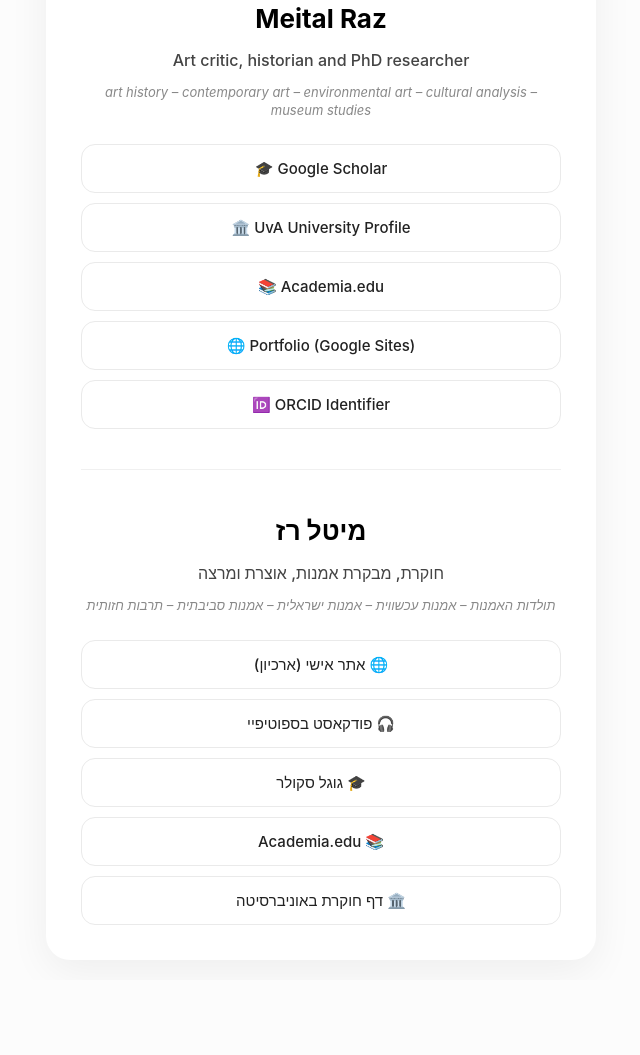
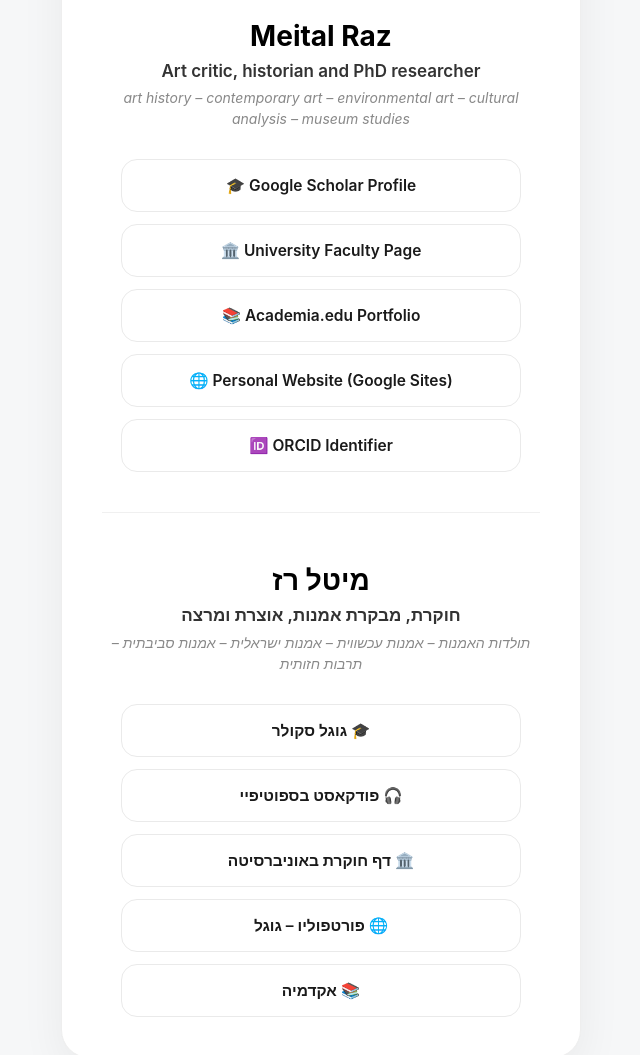
Before and after one commit to Mraz992/Mraz992.github.io, a plain HTML site: page index.html in a window 1280 px wide. Shown: the part 237-1292 px from the top of the page, without its empty margins (319-959 px from the left). Before the commit the page ends 1217 px from the top, so only its background shows below. Drawn offline with Linux system fonts and the light colour scheme.

Commit message:
Update index.html

```diff
--- a/index.html
+++ b/index.html
@@ -3,7 +3,7 @@
 <head>
     <meta charset="UTF-8">
     <meta name="viewport" content="width=device-width, initial-scale=1.0">
-    <title>מיטל רז | Meital Raz</title>
+    <title>Meital Raz | מיטל רז</title>
 
     <script type="application/ld+json">
     {
@@ -18,10 +18,9 @@
       },
       "url": "https://Mraz992.github.io",
       "sameAs": [
+        "https://orcid.org/0000-0002-7351-9669",
+        "https://uva.academia.edu/MeitalRaz",
         "https://scholar.google.com/citations?user=0sLiVLIAAAAJ",
-        "https://www.uva.nl/en/profile/r/a/m.raz/m.raz.html",
-        "https://uva.academia.edu/MeitalRaz",
-        "https://orcid.org/0000-0002-7351-9669",
         "https://www.researchgate.net/profile/Meital-Raz",
         "facebook.com/razmeital",
         "https://sites.google.com/view/raz-meital",
@@ -32,23 +31,28 @@
     </script>
 
     <style>
-        body { font-family: -apple-system, BlinkMacSystemFont, "Segoe UI", Roboto, sans-serif; background-color: #fcfcfc; color: #1a1a1a; margin: 0; padding: 20px; display: flex; flex-direction: column; align-items: center; }
-        .card { background: white; border-radius: 24px; box-shadow: 0 12px 40px rgba(0,0,0,0.06); width: 100%; max-width: 480px; padding: 35px; margin-top: 20px; text-align: center; }
+        * { box-sizing: border-box; margin: 0; padding: 0; }
 
-        .profile-img { width: 130px; height: 130px; border-radius: 50%; object-fit: cover; border: 3px solid #f0f0f0; margin-bottom: 20px; }
+        body { font-family: -apple-system, BlinkMacSystemFont, "Segoe UI", Roboto, sans-serif; background-color: #f6f7f8; color: #1a1a1a; padding: 20px; display: flex; flex-direction: column; align-items: center; min-height: 100vh; }
 
-        .english-section { direction: ltr; margin-bottom: 45px; border-bottom: 1px solid #f0f0f0; padding-bottom: 40px; }
-        .hebrew-section { direction: rtl; }
+        .card { background: #ffffff; border-radius: 28px; box-shadow: 0 15px 45px rgba(0,0,0,0.06); width: 100%; max-width: 520px; padding: 40px; margin-top: 30px; text-align: center; border: 1px solid #eee; }
 
-        h1 { font-size: 26px; margin: 5px 0; color: #000; }
-        .bio { font-size: 16px; color: #444; font-weight: 500; margin-bottom: 4px; }
-        .keywords { font-size: 13px; color: #888; margin-bottom: 25px; font-style: italic; line-height: 1.4; }
+        .profile-img { width: 140px; height: 140px; border-radius: 50%; object-fit: cover; border: 4px solid #f0f0f0; margin: 0 auto 25px auto; display: block; }
 
-        .links-wrapper { display: flex; flex-direction: column; gap: 10px; }
-        .btn { background: #fff; border: 1.5px solid #eaeaea; border-radius: 14px; padding: 14px; text-decoration: none; color: #222; font-size: 15px; font-weight: 500; transition: all 0.25s ease; display: flex; align-items: center; justify-content: center; gap: 10px; }
-        .btn:hover { background: #f8f8f8; border-color: #ccc; transform: translateY(-2px); box-shadow: 0 4px 12px rgba(0,0,0,0.05); }
+        .section { margin-bottom: 50px; padding-bottom: 40px; border-bottom: 1px solid #f0f0f0; }
+        .last-section { margin-bottom: 0; padding-bottom: 0; border-bottom: none; }
 
-        /* Hidden SEO list for Google's eyes only */
+        .english { direction: ltr; text-align: center; }
+        .hebrew { direction: rtl; text-align: center; }
+
+        h1 { font-size: 28px; font-weight: 700; margin: 0 0 8px 0; color: #000; }
+        .bio { font-size: 17px; color: #333; font-weight: 600; margin-bottom: 6px; }
+        .keywords { font-size: 14px; color: #888; margin-bottom: 30px; font-style: italic; line-height: 1.5; }
+
+        .links-container { display: flex; flex-direction: column; gap: 12px; max-width: 400px; margin: 0 auto; }
+        .btn-link { background: #ffffff; border: 1.5px solid #eaeaea; border-radius: 16px; padding: 16px; text-decoration: none; color: #1a1a1a; font-size: 15.5px; font-weight: 600; transition: all 0.25s ease-out; display: flex; align-items: center; justify-content: center; gap: 12px; }
+        .btn-link:hover { background: #fafafa; border-color: #d0d0d0; transform: translateY(-3px); box-shadow: 0 6px 18px rgba(0,0,0,0.07); }
+
         .seo-invisible { display: none; }
     </style>
 </head>
@@ -57,31 +61,31 @@
 <div class="card">
     <img src="meital-raz.jpg" alt="Meital Raz" class="profile-img">
 
-    <div class="english-section">
+    <div class="section english">
         <h1>Meital Raz</h1>
         <p class="bio">Art critic, historian and PhD researcher</p>
         <p class="keywords">art history – contemporary art – environmental art – cultural analysis – museum studies</p>
 
-        <div class="links-wrapper">
-            <a href="https://scholar.google.com/citations?user=0sLiVLIAAAAJ" class="btn">🎓 Google Scholar</a>
-            <a href="https://www.uva.nl/en/profile/r/a/m.raz/m.raz.html" class="btn">🏛️ UvA University Profile</a>
-            <a href="https://uva.academia.edu/MeitalRaz" class="btn">📚 Academia.edu</a>
-            <a href="https://sites.google.com/view/raz-meital" class="btn">🌐 Portfolio (Google Sites)</a>
-            <a href="https://orcid.org/0000-0002-7351-9669" class="btn">🆔 ORCID Identifier</a>
+        <div class="links-container">
+            <a href="https://scholar.google.com/citations?user=0sLiVLIAAAAJ" class="btn-link">🎓 Google Scholar Profile</a>
+            <a href="https://www.uva.nl/en/profile/r/a/m.raz/m.raz.html" class="btn-link">🏛️ University Faculty Page</a>
+            <a href="https://uva.academia.edu/MeitalRaz" class="btn-link">📚 Academia.edu Portfolio</a>
+            <a href="https://sites.google.com/view/raz-meital" class="btn-link">🌐 Personal Website (Google Sites)</a>
+            <a href="https://orcid.org/0000-0002-7351-9669" class="btn-link">🆔 ORCID Identifier</a>
         </div>
     </div>
 
-    <div class="hebrew-section">
+    <div class="section hebrew last-section">
         <h1>מיטל רז</h1>
         <p class="bio">חוקרת, מבקרת אמנות, אוצרת ומרצה</p>
         <p class="keywords">תולדות האמנות – אמנות עכשווית – אמנות ישראלית – אמנות סביבתית – תרבות חזותית</p>
 
-        <div class="links-wrapper">
-            <a href="https://sites.google.com/view/meital-raz/" class="btn">🌐 אתר אישי (ארכיון)</a>
-            <a href="https://open.spotify.com/show/2etnlMsMIv6ADG4In5lqbP" class="btn">🎧 פודקאסט בספוטיפיי</a>
-            <a href="https://scholar.google.com/citations?user=0sLiVLIAAAAJ" class="btn">🎓 גוגל סקולר</a>
-            <a href="https://uva.academia.edu/MeitalRaz" class="btn">📚 Academia.edu</a>
-            <a href="https://www.uva.nl/en/profile/r/a/m.raz/m.raz.html" class="btn">🏛️ דף חוקרת באוניברסיטה</a>
+        <div class="links-container">
+            <a href="https://scholar.google.com/citations?user=0sLiVLIAAAAJ" class="btn-link">🎓 גוגל סקולר</a>
+            <a href="https://open.spotify.com/show/2etnlMsMIv6ADG4In5lqbP" class="btn-link">🎧 פודקאסט בספוטיפיי</a>
+            <a href="https://www.uva.nl/en/profile/r/a/m.raz/m.raz.html" class="btn-link">🏛️ דף חוקרת באוניברסיטה</a>
+            <a href="https://sites.google.com/view/meital-raz/" class="btn-link">🌐 פורטפוליו – גוגל</a>
+            <a href="https://uva.academia.edu/MeitalRaz" class="btn-link">📚 אקדמיה</a>
         </div>
     </div>
 </div>
@@ -91,15 +95,15 @@
     <a href="https://timeout.co.il/writers/%D7%9E%D7%99%D7%98%D7%9C-%D7%A8%D7%96/">טיים אאוט</a>
     <a href="https://www.haaretz.co.il/gallery/art/2023-11-19/ty-article-magazine/.premium/0000018b-d748-df9a-ab8b-dfc8c2ab0000">הארץ</a>
     <a href="https://www.kan.org.il/content/kan/podcasts/p-8262/57741/">כאן תרבות</a>
-    <a href="https://mandelschool.huji.ac.il/sites/default/files/mandel/files/mvzh_7_svpy_2.pdf">כתב עת מוזה</a>
+    <a href="https://mandelschool.huji.ac.il/sites/default/files/mandel/files/mvzh_7_svpy_2.pdf">מוזה PDF</a>
     <a href="https://www.ynet.co.il/activism/article/SJxhcZnyd">ynet אקטיביזם</a>
     <a href="https://bravermangallery.com/wp-content/uploads/2019/02/%D7%91%D7%99%D7%AA-%D7%9E%D7%91%D7%98%D7%97%D7%99%D7%9D_-%D7%9הצילומים.pdf">בראורמן</a>
-    <a href="https://www.archijob.co.il/archijob_news/one_news.asp?IDNews=2493">ArchiJob</a>
-    <a href="https://magasin3.com/he/jaffa/about-jaffa/">Magasin III</a>
-    <a href="https://www.yekum.org/2012/02/%D7%92%D7%95%D7%A4%D7%99-%D7%94%D7%95%D7%90-%D7%9E%D7%A7%D7%93%D7%A9%D7%99/">יקום תרבות</a>
-    <a href="https://intellectdiscover.com/content/journals/10.1386/jcs_00085_1">Journal of Curatorial Studies</a>
-    <a href="https://www.tandfonline.com/doi/abs/10.1080/13531042.2025.2593592">Jewish Studies</a>
-    <a href="https://online.ucpress.edu/afterimage/article/50/1/1/195760/From-the-Editor">Afterimage UC Press</a>
+    <a href="https://tohumagazine.com/he/article/%D7%A9%D7%9C-%D7%9E%D7%99-%D7%9האדמה">Tohu Magazine</a>
+    <a href="https://orcid.org/0000-0002-7351-9669">ORCID iD</a>
+    <a href="https://www.researchgate.net/profile/Meital-Raz">ResearchGate</a>
+    <a href="facebook.com/razmeital">Facebook</a>
+    <a href="https://journal.bezalel.ac.il/v1/he/protocol/article/3862">בצלאל - פרוטוקולים</a>
+    <a href="https://www.nli.org.il/he/dissertations/NNL_ALEPH990038638150205171/NLI">הספרייה הלאומית</a>
 </div>
 
 </body>
```
